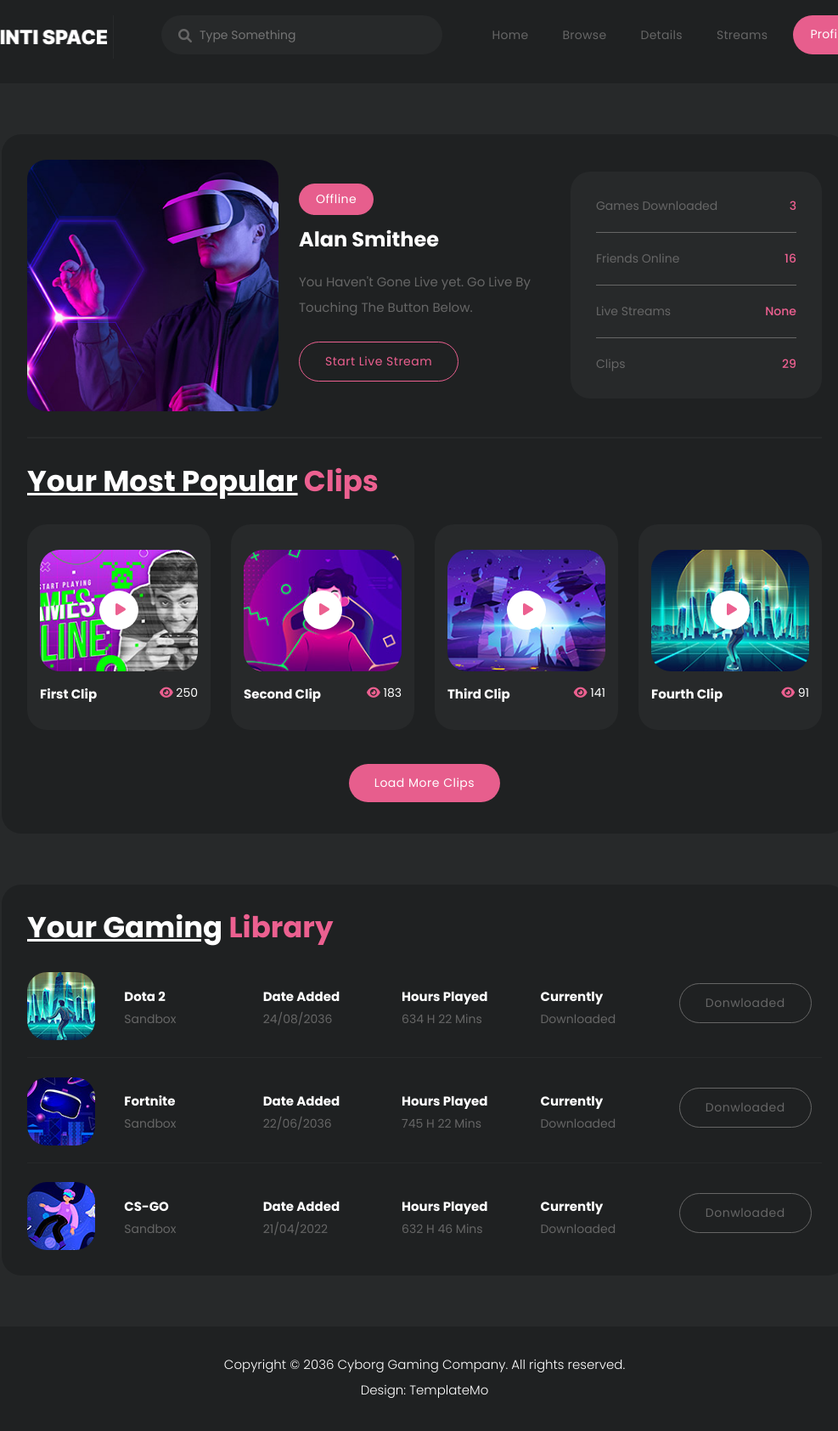
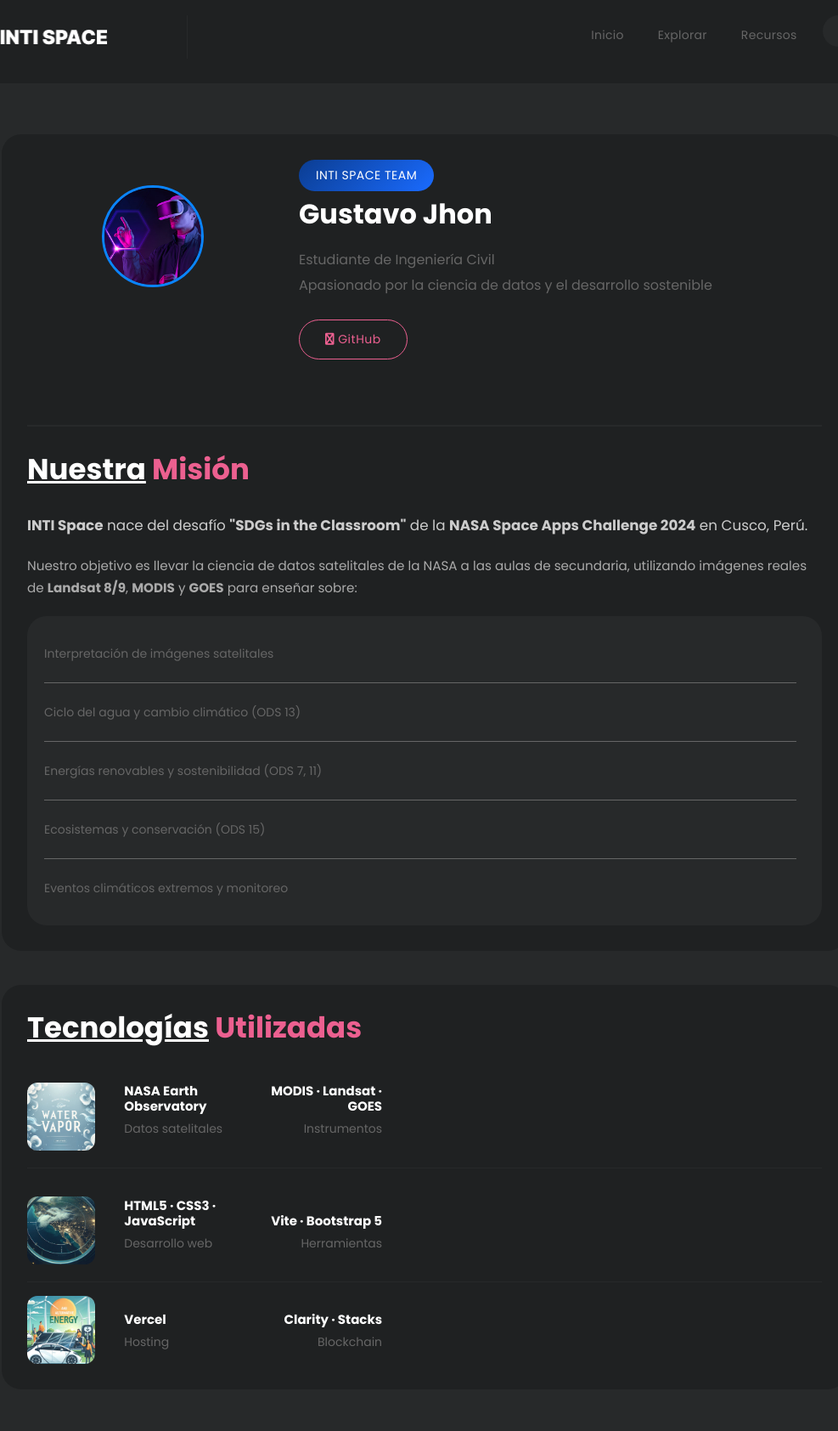
Before and after one commit to HustavoJhon/challenges, a website: page Space Apps/INTI Space/profile.html in a window 1280 px wide. Shown: the part 12-1696 px from the top of the page at 85% size, without its empty margins (140-1127 px from the left). Drawn offline with nearby package versions, Linux system fonts and the light colour scheme; files that its build step writes are made by us from their sources.

Commit message:
inti space: perfil del equipo inti space

```diff
--- a/Space Apps/INTI Space/profile.html
+++ b/Space Apps/INTI Space/profile.html
@@ -1,259 +1,95 @@
-<!DOCTYPE html>
-<html lang="en">
-
-  <head>
-
-    <meta charset="utf-8">
-    <meta name="viewport" content="width=device-width, initial-scale=1, shrink-to-fit=no">
-
-    <link href="https://fonts.googleapis.com/css2?family=Poppins:wght@100;200;300;400;500;600;700;800;900&display=swap" rel="stylesheet">
-
-    <title>Cyborg - Awesome HTML5 Template</title>
-
-    <!-- Bootstrap core CSS -->
-    <link href="vendor/bootstrap/css/bootstrap.min.css" rel="stylesheet">
-
-
-    <!-- Additional CSS Files -->
-    <link rel="stylesheet" href="assets/css/fontawesome.css">
-    <link rel="stylesheet" href="assets/css/templatemo-cyborg-gaming.css">
-    <link rel="stylesheet" href="assets/css/owl.css">
-    <link rel="stylesheet" href="assets/css/animate.css">
-    <link rel="stylesheet"href="https://unpkg.com/swiper@7/swiper-bundle.min.css"/>
-<!--
-
-TemplateMo 579 Cyborg Gaming
-
-https://templatemo.com/tm-579-cyborg-gaming
-
--->
-  </head>
-
-<body>
-
-  <!-- ***** Preloader Start ***** -->
-  <div id="js-preloader" class="js-preloader">
-    <div class="preloader-inner">
-      <span class="dot"></span>
-      <div class="dots">
-        <span></span>
-        <span></span>
-        <span></span>
-      </div>
-    </div>
-  </div>
-  <!-- ***** Preloader End ***** -->
-
-  <!-- ***** Header Area Start ***** -->
-  <header class="header-area header-sticky">
-    <div class="container">
-        <div class="row">
-            <div class="col-12">
-                <nav class="main-nav">
-                    <!-- ***** Logo Start ***** -->
-                    <a href="index.html" class="logo">
-                        <img src="assets/images/logo.png" alt="">
-                    </a>
-                    <!-- ***** Logo End ***** -->
-                    <!-- ***** Search End ***** -->
-                    <div class="search-input">
-                      <form id="search" action="#">
-                        <input type="text" placeholder="Type Something" id='searchText' name="searchKeyword" onkeypress="handle" />
-                        <i class="fa fa-search"></i>
-                      </form>
-                    </div>
-                    <!-- ***** Search End ***** -->
-                    <!-- ***** Menu Start ***** -->
-                    <ul class="nav">
-                        <li><a href="index.html">Home</a></li>
-                        <li><a href="browse.html">Browse</a></li>
-                        <li><a href="details.html">Details</a></li>
-                        <li><a href="streams.html">Streams</a></li>
-                        <li><a href="profile.html" class="active">Profile <img src="assets/images/profile-header.jpg" alt=""></a></li>
-                    </ul>
-                    <a class='menu-trigger'>
-                        <span>Menu</span>
-                    </a>
-                    <!-- ***** Menu End ***** -->
-                </nav>
-            </div>
-        </div>
-    </div>
-  </header>
-  <!-- ***** Header Area End ***** -->
+<!--#include file="doc-start.html" -->
+<!--#include file="header.html" -->
 
 <div class="container">
     <div class="row">
         <div class="col-lg-12">
             <div class="page-content">
 
-          <!-- ***** Banner Start ***** -->
-          <div class="row">
-            <div class="col-lg-12">
-              <div class="main-profile ">
+                <div class="main-profile">
                     <div class="row">
                         <div class="col-lg-4">
-                    <img src="assets/images/profile.jpg" alt="" style="border-radius: 23px;">
+                            <div class="team-card">
+                                <img src="assets/images/profile.jpg" alt="Gustavo Jhon" class="avatar" style="border-radius: 50%; width: 120px; height: 120px; object-fit: cover;">
                             </div>
-                  <div class="col-lg-4 align-self-center">
+                        </div>
+                        <div class="col-lg-8 align-self-center">
                             <div class="main-info header-text">
-                      <span>Offline</span>
-                      <h4>Alan Smithee</h4>
-                      <p>You Haven't Gone Live yet. Go Live By Touching The Button Below.</p>
+                                <span class="tag-nasa" style="display: inline-block; margin-bottom: 8px;">INTI SPACE TEAM</span>
+                                <h4 style="font-size: 2rem;">Gustavo Jhon</h4>
+                                <p style="font-size: 1rem;">Estudiante de Ingeniería Civil <br> Apasionado por la ciencia de datos y el desarrollo sostenible</p>
                                 <div class="main-border-button">
-                        <a href="#">Start Live Stream</a>
+                                    <a href="https://github.com/hustavojhon" target="_blank"><i class="fa fa-github"></i> GitHub</a>
                                 </div>
                             </div>
                         </div>
-                  <div class="col-lg-4 align-self-center">
-                    <ul>
-                      <li>Games Downloaded <span>3</span></li>
-                      <li>Friends Online <span>16</span></li>
-                      <li>Live Streams <span>None</span></li>
-                      <li>Clips <span>29</span></li>
-                    </ul>
                     </div>
-                </div>
-                <div class="row">
+                    <div class="row" style="margin-top: 40px;">
                         <div class="col-lg-12">
                             <div class="clips">
                                 <div class="row">
                                     <div class="col-lg-12">
                                         <div class="heading-section">
-                            <h4><em>Your Most Popular</em> Clips</h4>
-                          </div>
-                        </div>
-                        <div class="col-lg-3 col-sm-6">
-                          <div class="item">
-                            <div class="thumb">
-                              <img src="assets/images/clip-01.jpg" alt="" style="border-radius: 23px;">
-                              <a href="https://www.youtube.com/watch?v=r1b03uKWk_M" target="_blank"><i class="fa fa-play"></i></a>
-                            </div>
-                            <div class="down-content">
-                              <h4>First Clip</h4>
-                              <span><i class="fa fa-eye"></i> 250</span>
-                            </div>
-                          </div>
-                        </div>
-                        <div class="col-lg-3 col-sm-6">
-                          <div class="item">
-                            <div class="thumb">
-                              <img src="assets/images/clip-02.jpg" alt="" style="border-radius: 23px;">
-                              <a href="https://www.youtube.com/watch?v=r1b03uKWk_M" target="_blank"><i class="fa fa-play"></i></a>
-                            </div>
-                            <div class="down-content">
-                              <h4>Second Clip</h4>
-                              <span><i class="fa fa-eye"></i> 183</span>
-                            </div>
-                          </div>
-                        </div>
-                        <div class="col-lg-3 col-sm-6">
-                          <div class="item">
-                            <div class="thumb">
-                              <img src="assets/images/clip-03.jpg" alt="" style="border-radius: 23px;">
-                              <a href="https://www.youtube.com/watch?v=r1b03uKWk_M" target="_blank"><i class="fa fa-play"></i></a>
-                            </div>
-                            <div class="down-content">
-                              <h4>Third Clip</h4>
-                              <span><i class="fa fa-eye"></i> 141</span>
-                            </div>
-                          </div>
-                        </div>
-                        <div class="col-lg-3 col-sm-6">
-                          <div class="item">
-                            <div class="thumb">
-                              <img src="assets/images/clip-04.jpg" alt="" style="border-radius: 23px;">
-                              <a href="https://www.youtube.com/watch?v=r1b03uKWk_M" target="_blank"><i class="fa fa-play"></i></a>
-                            </div>
-                            <div class="down-content">
-                              <h4>Fourth Clip</h4>
-                              <span><i class="fa fa-eye"></i> 91</span>
-                            </div>
+                                            <h4><em>Nuestra</em> Misión</h4>
                                         </div>
                                     </div>
                                     <div class="col-lg-12">
-                          <div class="main-button">
-                            <a href="#">Load More Clips</a>
+                                        <p style="color: #ccc; font-size: 1.05rem; line-height: 1.8; margin-bottom: 20px;">
+                                            <strong>INTI Space</strong> nace del desafío <strong>"SDGs in the Classroom"</strong> de la
+                                            <strong>NASA Space Apps Challenge 2024</strong> en Cusco, Perú.
+                                        </p>
+                                        <p style="color: #aaa; font-size: 0.95rem; line-height: 1.7; margin-bottom: 20px;">
+                                            Nuestro objetivo es llevar la ciencia de datos satelitales de la NASA a las aulas
+                                            de secundaria, utilizando imágenes reales de <strong>Landsat 8/9</strong>,
+                                            <strong>MODIS</strong> y <strong>GOES</strong> para enseñar sobre:
+                                        </p>
+                                        <ul style="color: #aaa; list-style: disc; padding-left: 20px; line-height: 2;">
+                                            <li>Interpretación de imágenes satelitales</li>
+                                            <li>Ciclo del agua y cambio climático (ODS 13)</li>
+                                            <li>Energías renovables y sostenibilidad (ODS 7, 11)</li>
+                                            <li>Ecosistemas y conservación (ODS 15)</li>
+                                            <li>Eventos climáticos extremos y monitoreo</li>
+                                        </ul>
                                     </div>
                                 </div>
                             </div>
                         </div>
                     </div>
                 </div>
-              </div>
-            </div>
-          </div>
-          <!-- ***** Banner End ***** -->
 
-          <!-- ***** Gaming Library Start ***** -->
-          <div class="gaming-library profile-library">
+                <div class="gaming-library profile-library" style="margin-top: 40px;">
                     <div class="col-lg-12">
                         <div class="heading-section">
-                <h4><em>Your Gaming</em> Library</h4>
+                            <h4><em>Tecnologías</em> Utilizadas</h4>
                         </div>
                         <div class="item">
                             <ul>
-                  <li><img src="assets/images/game-01.jpg" alt="" class="templatemo-item"></li>
-                  <li><h4>Dota 2</h4><span>Sandbox</span></li>
-                  <li><h4>Date Added</h4><span>24/08/2036</span></li>
-                  <li><h4>Hours Played</h4><span>634 H 22 Mins</span></li>
-                  <li><h4>Currently</h4><span>Downloaded</span></li>
-                  <li><div class="main-border-button border-no-active"><a href="#">Donwloaded</a></div></li>
+                                <li><img src="assets/images/Banner/banner2.jpg" alt="" class="templatemo-item" style="border-radius: 12px; width: 80px; height: 80px; object-fit: cover;"></li>
+                                <li><h4>NASA Earth Observatory</h4><span>Datos satelitales</span></li>
+                                <li><h4>MODIS · Landsat · GOES</h4><span>Instrumentos</span></li>
                             </ul>
                         </div>
                         <div class="item">
                             <ul>
-                  <li><img src="assets/images/game-02.jpg" alt="" class="templatemo-item"></li>
-                  <li><h4>Fortnite</h4><span>Sandbox</span></li>
-                  <li><h4>Date Added</h4><span>22/06/2036</span></li>
-                  <li><h4>Hours Played</h4><span>745 H 22 Mins</span></li>
-                  <li><h4>Currently</h4><span>Downloaded</span></li>
-                  <li><div class="main-border-button border-no-active"><a href="#">Donwloaded</a></div></li>
+                                <li><img src="assets/images/Banner/banner1.jpg" alt="" class="templatemo-item" style="border-radius: 12px; width: 80px; height: 80px; object-fit: cover;"></li>
+                                <li><h4>HTML5 · CSS3 · JavaScript</h4><span>Desarrollo web</span></li>
+                                <li><h4>Vite · Bootstrap 5</h4><span>Herramientas</span></li>
                             </ul>
                         </div>
                         <div class="item last-item">
                             <ul>
-                  <li><img src="assets/images/game-03.jpg" alt="" class="templatemo-item"></li>
-                  <li><h4>CS-GO</h4><span>Sandbox</span></li>
-                  <li><h4>Date Added</h4><span>21/04/2022</span></li>
-                  <li><h4>Hours Played</h4><span>632 H 46 Mins</span></li>
-                  <li><h4>Currently</h4><span>Downloaded</span></li>
-                  <li><div class="main-border-button border-no-active"><a href="#">Donwloaded</a></div></li>
+                                <li><img src="assets/images/Banner/banner4.jpg" alt="" class="templatemo-item" style="border-radius: 12px; width: 80px; height: 80px; object-fit: cover;"></li>
+                                <li><h4>Vercel</h4><span>Hosting</span></li>
+                                <li><h4>Clarity · Stacks</h4><span>Blockchain</span></li>
                             </ul>
                         </div>
                     </div>
                 </div>
-          <!-- ***** Gaming Library End ***** -->
+
             </div>
         </div>
     </div>
 </div>
 
-  <footer>
-    <div class="container">
-      <div class="row">
-        <div class="col-lg-12">
-          <p>Copyright © 2036 <a href="#">Cyborg Gaming</a> Company. All rights reserved.
-
-          <br>Design: <a href="https://templatemo.com" target="_blank" title="free CSS templates">TemplateMo</a></p>
-        </div>
-      </div>
-    </div>
-  </footer>
-
-
-  <!-- Scripts -->
-  <!-- Bootstrap core JavaScript -->
-  <script src="vendor/jquery/jquery.min.js"></script>
-  <script src="vendor/bootstrap/js/bootstrap.min.js"></script>
-
-  <script src="assets/js/isotope.min.js"></script>
-  <script src="assets/js/owl-carousel.js"></script>
-  <script src="assets/js/tabs.js"></script>
-  <script src="assets/js/popup.js"></script>
-  <script src="assets/js/custom.js"></script>
-
-
-  </body>
-
-</html>
+<!--#include file="footer.html" -->
+<!--#include file="doc-end.html" -->
```
Lines whose indentation alone changed are shown as unchanged.
